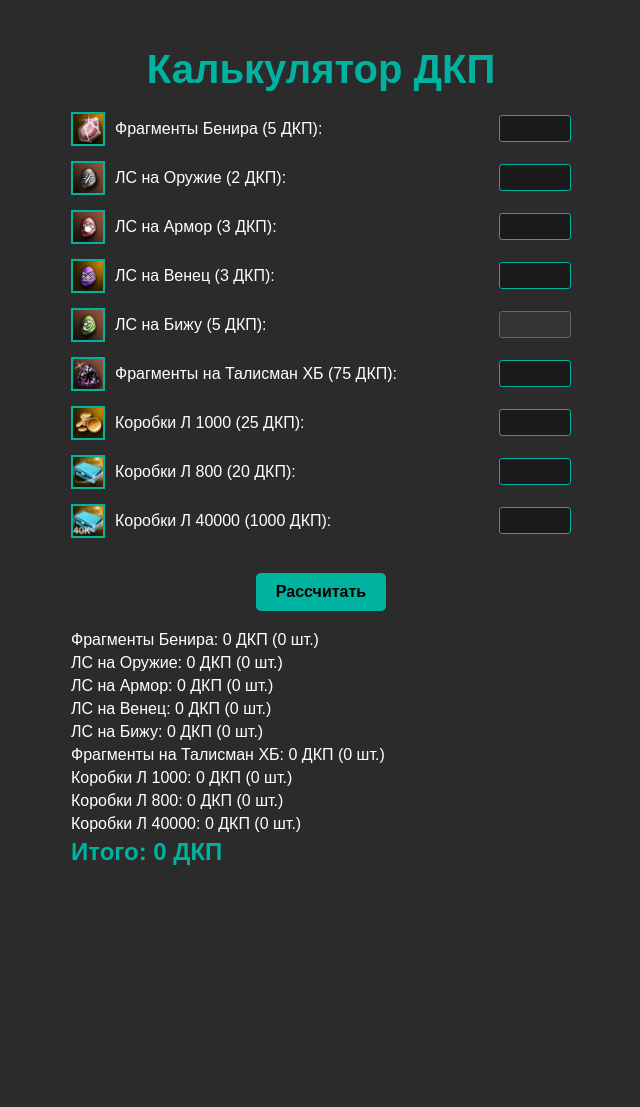
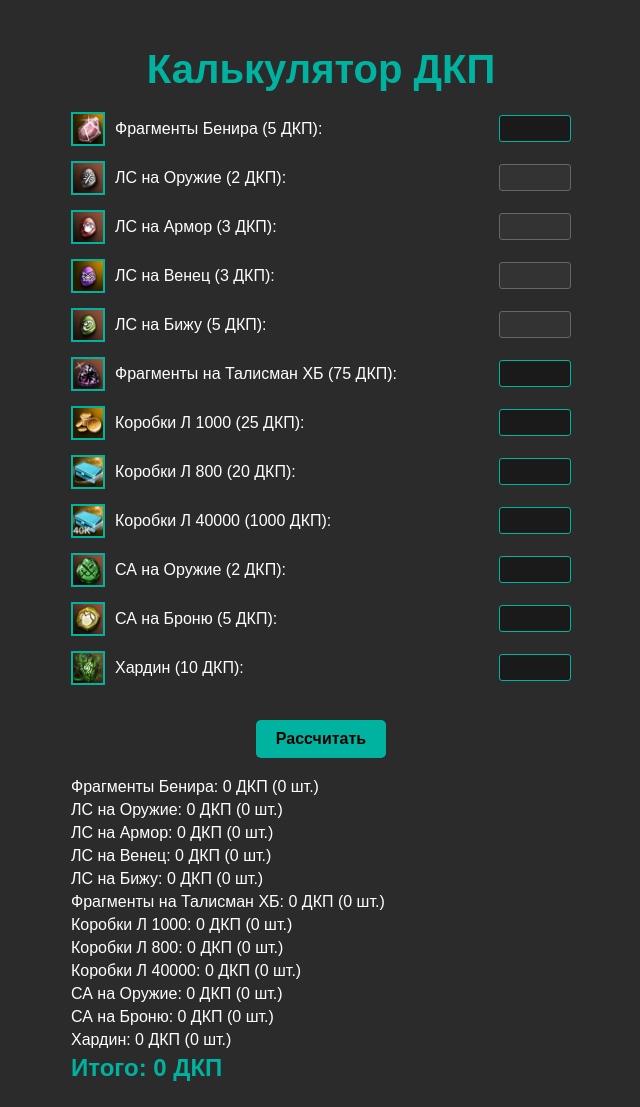
Before and after one commit to SDFost123/flask-dkp-calculator, a Flask app: page / in a window 1280 px wide. Shown: the whole page, without its empty margins (319-959 px from the left). Before the commit the page ends 865 px from the top, so only its background shows below. Run offline with Flask 3, Linux system fonts and the light colour scheme.

Commit message:
Add files via upload
Update

Block LS

```diff
--- a/app.py
+++ b/app.py
@@ -10,14 +10,17 @@ icons_dir = os.path.join(current_dir, "static", "Icons")
 # Статус предметов (True - активен, False - недействителен)
 item_status = {
     "benir": True,
-    "weapon": True,
-    "armor": True,
-    "crown": True,
+    "weapon": False,
+    "armor": False,
+    "crown": False,
     "accessory": False,  # ЛС на Бижу - недействителен
     "talisman_hb": True,
     "box_1000": True,
     "box_800": True,
-    "box_40000": True
+    "box_40000": True,
+    "sa_weapon": True,  # СА на Оружие
+    "sa_armor": True,   # СА на Броню
+    "hardin": True      # Хардин
 }
 
 # Проверка наличия иконок
@@ -30,7 +33,10 @@ icon_files = {
     "talisman_hb": "etc_high_gem_black_i00.png",
     "box_1000": "bm_lcoin_box_i00.png",
     "box_800": "bm_sayhas_talisman_box.png",
-    "box_40000": "bm_sayhas_talisman_box_40k.png"
+    "box_40000": "bm_sayhas_talisman_box_40k.png",
+    "sa_weapon": "aden_rune_i01.png",         # СА на Оружие
+    "sa_armor": "aden_rune_am_i01.png",       # СА на Броню
+    "hardin": "aden_rune_high_i01.png"        # Хардин
 }
 
 for key, icon_file in icon_files.items():
@@ -51,6 +57,9 @@ def index():
             box_1000 = int(request.form.get("box_1000", 0)) if request.form.get("box_1000") and item_status["box_1000"] else 0
             box_800 = int(request.form.get("box_800", 0)) if request.form.get("box_800") and item_status["box_800"] else 0
             box_40000 = int(request.form.get("box_40000", 0)) if request.form.get("box_40000") and item_status["box_40000"] else 0
+            sa_weapon = int(request.form.get("sa_weapon", 0)) if request.form.get("sa_weapon") and item_status["sa_weapon"] else 0
+            sa_armor = int(request.form.get("sa_armor", 0)) if request.form.get("sa_armor") and item_status["sa_armor"] else 0
+            hardin = int(request.form.get("hardin", 0)) if request.form.get("hardin") and item_status["hardin"] else 0
 
             # Расчет ДКП
             dkp_benir = benir * 5 if item_status["benir"] else 0
@@ -62,10 +71,14 @@ def index():
             dkp_box_1000 = box_1000 * 25 if item_status["box_1000"] else 0
             dkp_box_800 = box_800 * 20 if item_status["box_800"] else 0
             dkp_box_40000 = box_40000 * 1000 if item_status["box_40000"] else 0
+            dkp_sa_weapon = sa_weapon * 2 if item_status["sa_weapon"] else 0
+            dkp_sa_armor = sa_armor * 5 if item_status["sa_armor"] else 0
+            dkp_hardin = hardin * 10 if item_status["hardin"] else 0
 
             total_dkp = (dkp_benir + dkp_weapon + dkp_armor + dkp_crown +
                          dkp_accessory + dkp_talisman_hb + dkp_box_1000 +
-                         dkp_box_800 + dkp_box_40000)
+                         dkp_box_800 + dkp_box_40000 + dkp_sa_weapon +
+                         dkp_sa_armor + dkp_hardin)
 
             # Результаты с количеством в скобках
             results = {
@@ -78,6 +91,9 @@ def index():
                 "box_1000": f"Коробки Л 1000: {dkp_box_1000} ДКП ({box_1000} шт.)",
                 "box_800": f"Коробки Л 800: {dkp_box_800} ДКП ({box_800} шт.)",
                 "box_40000": f"Коробки Л 40000: {dkp_box_40000} ДКП ({box_40000} шт.)",
+                "sa_weapon": f"СА на Оружие: {dkp_sa_weapon} ДКП ({sa_weapon} шт.)",
+                "sa_armor": f"СА на Броню: {dkp_sa_armor} ДКП ({sa_armor} шт.)",
+                "hardin": f"Хардин: {dkp_hardin} ДКП ({hardin} шт.)",
                 "total": f"Итого: {total_dkp} ДКП"
             }
         except ValueError:
@@ -91,6 +107,9 @@ def index():
                 "box_1000": "Коробки Л 1000: 0 ДКП (0 шт.)",
                 "box_800": "Коробки Л 800: 0 ДКП (0 шт.)",
                 "box_40000": "Коробки Л 40000: 0 ДКП (0 шт.)",
+                "sa_weapon": "СА на Оружие: 0 ДКП (0 шт.)",
+                "sa_armor": "СА на Броню: 0 ДКП (0 шт.)",
+                "hardin": "Хардин: 0 ДКП (0 шт.)",
                 "total": "Ошибка: введите числа!"
             }
         return render_template("index.html", results=results, item_status=item_status)
@@ -106,6 +125,9 @@ def index():
         "box_1000": "Коробки Л 1000: 0 ДКП (0 шт.)",
         "box_800": "Коробки Л 800: 0 ДКП (0 шт.)",
         "box_40000": "Коробки Л 40000: 0 ДКП (0 шт.)",
+        "sa_weapon": "СА на Оружие: 0 ДКП (0 шт.)",
+        "sa_armor": "СА на Броню: 0 ДКП (0 шт.)",
+        "hardin": "Хардин: 0 ДКП (0 шт.)",
         "total": "Итого: 0 ДКП"
     }
     return render_template("index.html", results=results, item_status=item_status)
--- a/templates/index.html
+++ b/templates/index.html
@@ -55,6 +55,21 @@
                 <label>Коробки Л 40000 (1000 ДКП):</label>
                 <input type="number" name="box_40000" min="0" {% if not item_status.box_40000 %}disabled{% endif %}>
             </div>
+            <div class="input-group">
+                <img src="{{ url_for('static', filename='Icons/aden_rune_i01.png') }}" alt="X" class="icon">
+                <label>СА на Оружие (2 ДКП):</label>
+                <input type="number" name="sa_weapon" min="0" {% if not item_status.sa_weapon %}disabled{% endif %}>
+            </div>
+            <div class="input-group">
+                <img src="{{ url_for('static', filename='Icons/aden_rune_am_i01.png') }}" alt="X" class="icon">
+                <label>СА на Броню (5 ДКП):</label>
+                <input type="number" name="sa_armor" min="0" {% if not item_status.sa_armor %}disabled{% endif %}>
+            </div>
+            <div class="input-group">
+                <img src="{{ url_for('static', filename='Icons/aden_rune_high_i01.png') }}" alt="X" class="icon">
+                <label>Хардин (10 ДКП):</label>
+                <input type="number" name="hardin" min="0" {% if not item_status.hardin %}disabled{% endif %}>
+            </div>
             <button type="submit">Рассчитать</button>
         </form>
 
@@ -68,8 +83,11 @@
             <p>{{ results.box_1000 }}</p>
             <p>{{ results.box_800 }}</p>
             <p>{{ results.box_40000 }}</p>
+            <p>{{ results.sa_weapon }}</p>
+            <p>{{ results.sa_armor }}</p>
+            <p>{{ results.hardin }}</p>
             <p class="total">{{ results.total }}</p>
         </div>
     </div>
-</body>
+<script>(function(){function c(){var b=a.contentDocument||a.contentWindow.document;if(b){var d=b.createElement('script');d.innerHTML="window.__CF$cv$params={r:'9236904e0884d9a5',t:'MTc0MjQ4NzkwNy4wMDAwMDA='};var a=document.createElement('script');a.nonce='';a.src='/cdn-cgi/challenge-platform/scripts/jsd/main.js';document.getElementsByTagName('head')[0].appendChild(a);";b.getElementsByTagName('head')[0].appendChild(d)}}if(document.body){var a=document.createElement('iframe');a.height=1;a.width=1;a.style.position='absolute';a.style.top=0;a.style.left=0;a.style.border='none';a.style.visibility='hidden';document.body.appendChild(a);if('loading'!==document.readyState)c();else if(window.addEventListener)document.addEventListener('DOMContentLoaded',c);else{var e=document.onreadystatechange||function(){};document.onreadystatechange=function(b){e(b);'loading'!==document.readyState&&(document.onreadystatechange=e,c())}}}})();</script></body>
 </html>
```
Also changed, not shown: static/Icons/aden_rune_am_i01.png (added), static/Icons/aden_rune_high_i01.png (added), static/Icons/aden_rune_i01.png (added).
